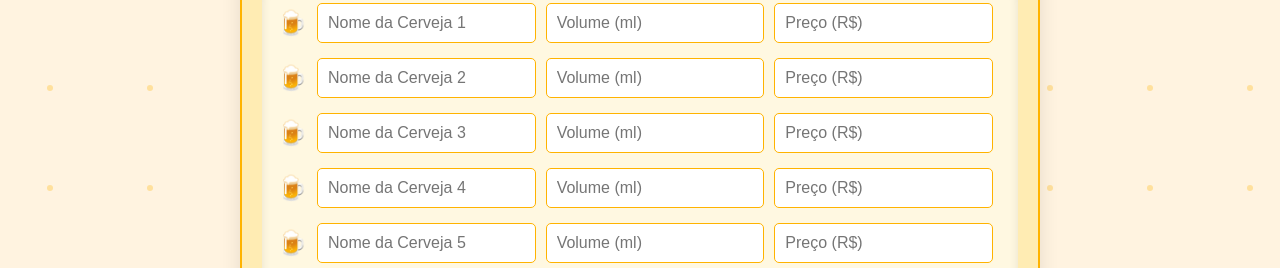
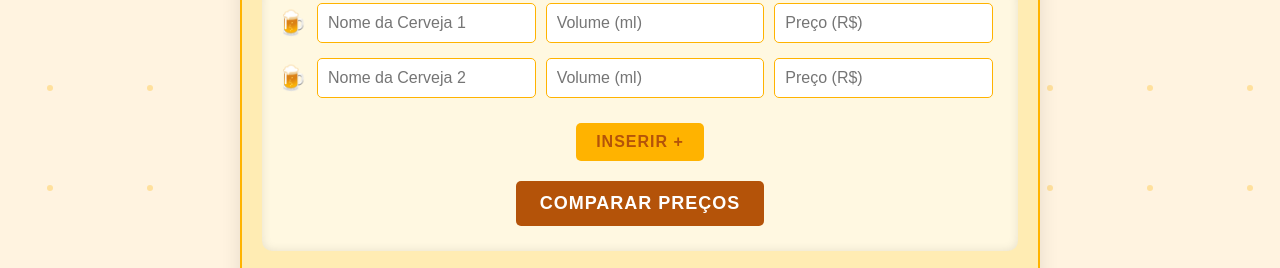
Before and after one commit to rodrigohaynan/calcbeer.com.br, a plain HTML site: page index.html in a window 1280 px wide. Both pictures are taken after a click on the button "COMEÇAR COMPARAÇÃO". Shown: the part 262-530 px from the top of the page. Drawn offline with Linux system fonts and the light colour scheme.

Commit message:
index.html

```diff
--- a/index.html
+++ b/index.html
@@ -221,6 +221,30 @@
   #resultsContent h2 {
     text-align: center;
   }
+
+  .add-beer-button-container {
+    display: flex;
+    justify-content: center;
+    margin-top: 15px;
+  }
+
+  .add-beer-button {
+    background-color: #FFB300;
+    color: #B45309;
+    border: none;
+    padding: 10px 20px;
+    text-align: center;
+    text-decoration: none;
+    font-size: 16px;
+    cursor: pointer;
+    border-radius: 5px;
+    transition: background-color 0.3s;
+    font-weight: bold;
+  }
+
+  .add-beer-button:hover {
+    background-color: #FFA000;
+  }
 </style>
 </head>
 <body>
@@ -243,6 +267,7 @@
     <div class="container">
       <img src="logo.png" alt="Calc Beer Logo" class="logo">
       <div class="beer-form">
+        <div id="beerInputs">
           <div class="beer-input">
             <span class="beer-icon">🍺</span>
             <input type="text" id="beer1" placeholder="Nome da Cerveja 1">
@@ -255,23 +280,9 @@
             <input type="number" id="volume2" placeholder="Volume (ml)">
             <input type="number" id="price2" placeholder="Preço (R$)">
           </div>
-        <div class="beer-input">
-          <span class="beer-icon">🍺</span>
-          <input type="text" id="beer3" placeholder="Nome da Cerveja 3">
-          <input type="number" id="volume3" placeholder="Volume (ml)">
-          <input type="number" id="price3" placeholder="Preço (R$)">
         </div>
-        <div class="beer-input">
-          <span class="beer-icon">🍺</span>
-          <input type="text" id="beer4" placeholder="Nome da Cerveja 4">
-          <input type="number" id="volume4" placeholder="Volume (ml)">
-          <input type="number" id="price4" placeholder="Preço (R$)">
-        </div>
-        <div class="beer-input">
-          <span class="beer-icon">🍺</span>
-          <input type="text" id="beer5" placeholder="Nome da Cerveja 5">
-          <input type="number" id="volume5" placeholder="Volume (ml)">
-          <input type="number" id="price5" placeholder="Preço (R$)">
+        <div class="add-beer-button-container">
+          <button onclick="addBeerInput()" class="add-beer-button">Inserir +</button>
         </div>
         <div class="compare-button-container">
           <button onclick="comparePrices()">Comparar Preços</button>
@@ -305,14 +316,29 @@
   </div>
 
   <script>
+    let beerCount = 2;
+
     function showFrame(frameId) {
       document.querySelectorAll('.frame').forEach(frame => frame.classList.remove('active'));
       document.getElementById(frameId).classList.add('active');
     }
 
+    function addBeerInput() {
+      beerCount++;
+      const newBeerInput = document.createElement('div');
+      newBeerInput.className = 'beer-input';
+      newBeerInput.innerHTML = `
+        <span class="beer-icon">🍺</span>
+        <input type="text" id="beer${beerCount}" placeholder="Nome da Cerveja ${beerCount}">
+        <input type="number" id="volume${beerCount}" placeholder="Volume (ml)">
+        <input type="number" id="price${beerCount}" placeholder="Preço (R$)">
+      `;
+      document.getElementById('beerInputs').appendChild(newBeerInput);
+    }
+
     function comparePrices() {
       const results = [];
-      for (let i = 1; i <= 5; i++) {
+      for (let i = 1; i <= beerCount; i++) {
         const name = document.getElementById(`beer${i}`).value;
         const volume = parseFloat(document.getElementById(`volume${i}`).value);
         const price = parseFloat(document.getElementById(`price${i}`).value);
```
Lines whose indentation alone changed are shown as unchanged.
